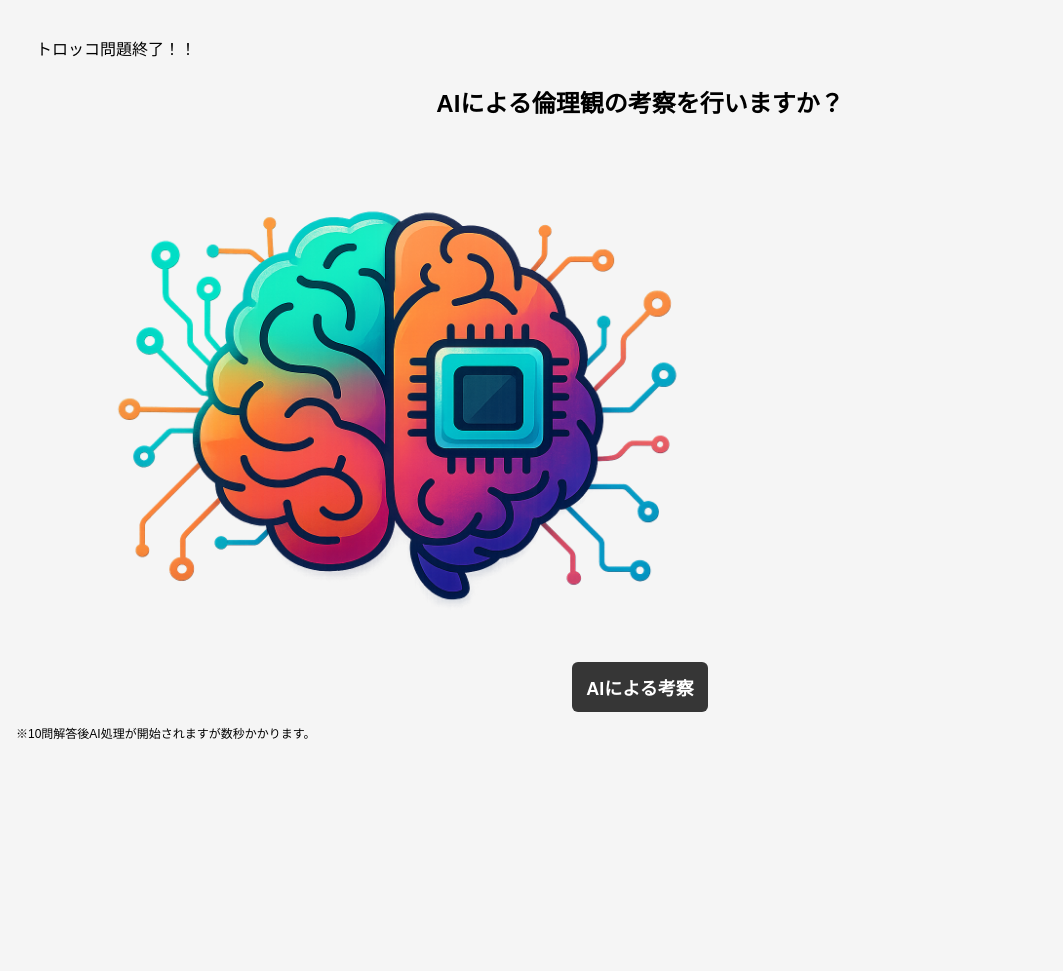
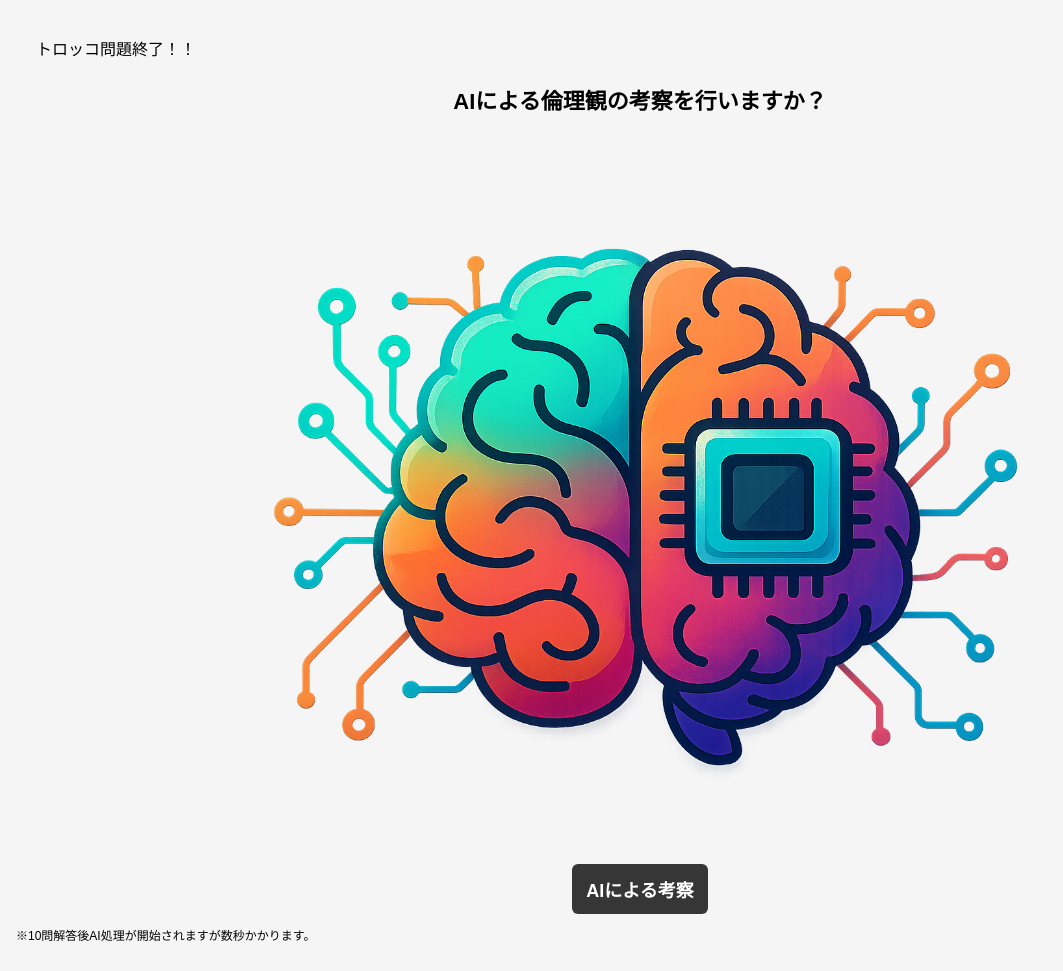
Before and after one commit to tanidashoya/trocco_game, a Flask app: page /waiting in a window 1280 px wide. Shown: the whole page, without its empty margins (0-1063 px from the left). Before the commit the page ends 739 px from the top, so only its background shows below. Run offline with Flask 3, Linux system fonts and the light colour scheme.

Commit message:
画像位置等変更

```diff
--- a/static/waiting.css
+++ b/static/waiting.css
@@ -12,15 +12,19 @@ body{
 }
 
 h1{
-    font-size: 24px;
+    font-size: 22px;
     text-align: center;
     margin-bottom: 20px;
 }
 
 .AI-image{
-    width: 60%;
+    width: 100%;
     text-align: center;
     padding: 10px
+}
+
+img{
+    margin:20px 0;
 }
 
 .answer-box{
--- a/templates/waiting.html
+++ b/templates/waiting.html
@@ -10,7 +10,7 @@
   <p class="finish">トロッコ問題終了！！</p>
   <h1>AIによる倫理観の考察を行いますか？</h1>
   <div class="AI-image">
-    <img src="{{url_for('static',filename='img/AI.png')}}" alt="AI考察出力アイコン" style="max-width: 100%; height: auto;">
+    <img src="{{url_for('static',filename='img/AI.png')}}" alt="AI考察出力アイコン" style="max-width: 80%; height: auto;">
   </div>
   <div class = "answer-box">
     <a href="{{ url_for('finished') }}">
```
